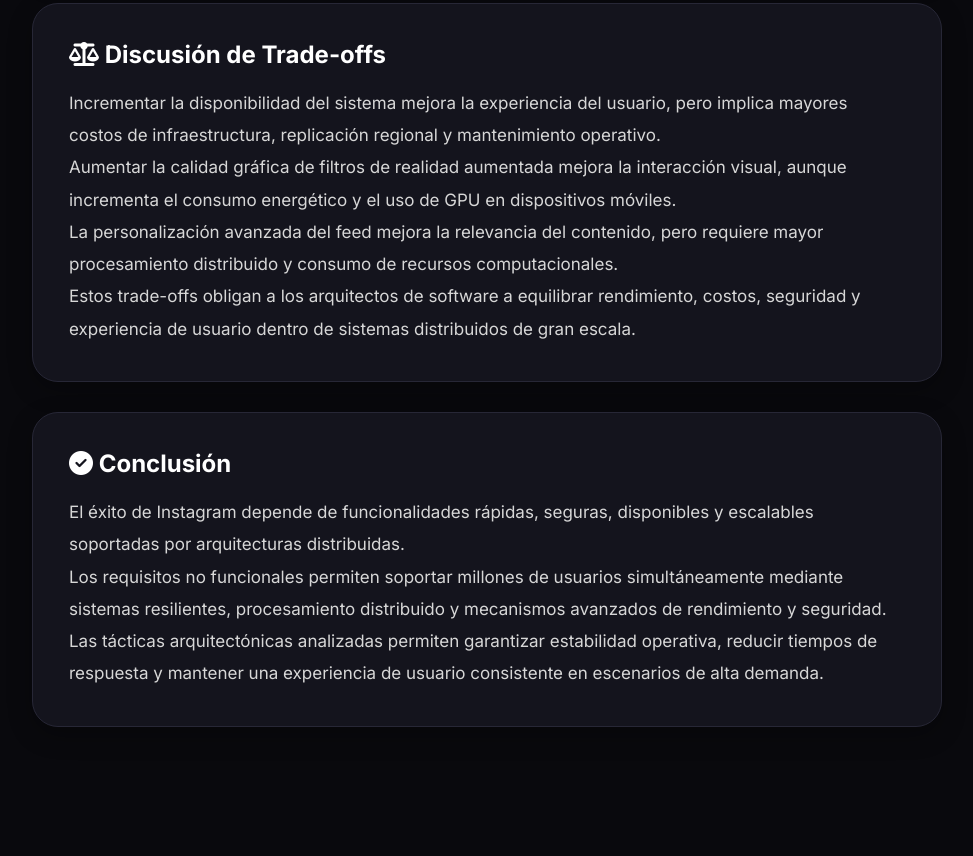
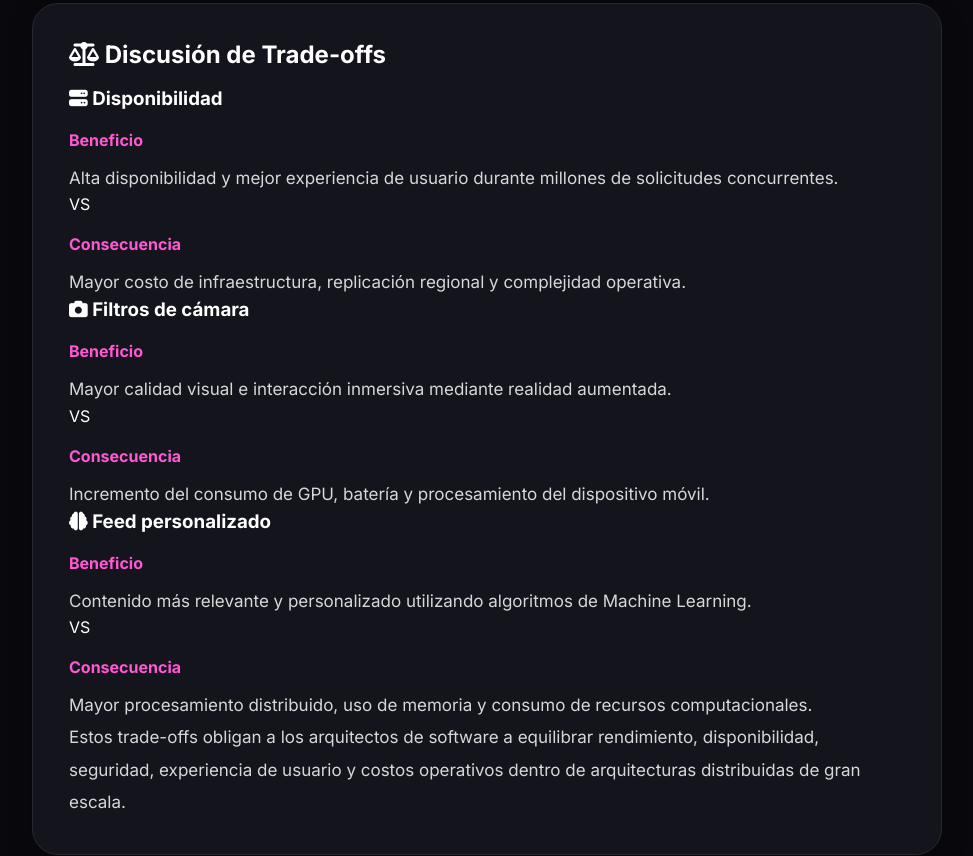
Before and after one commit to Machadojd/Instagram-RNF, a plain HTML site: page index.html in a window 1280 px wide. Shown: the part 8010-8866 px from the top of the page, without its empty margins (298-1271 px from the left). Before the commit the page ends 8807 px from the top, so only its background shows below. Drawn offline with Linux system fonts and the light colour scheme.

Commit message:
Update index.html

```diff
--- a/index.html
+++ b/index.html
@@ -816,20 +816,125 @@
 Discusión de Trade-offs
 </h2>
 
+<div class="vs-grid">
+
+<div class="vs-card">
+
+<h3>
+<i class="fa-solid fa-server"></i>
+Disponibilidad
+</h3>
+
+<div class="vs-content">
+
+<div class="vs-side positive">
+
+<h4>Beneficio</h4>
+
 <p>
-Incrementar la disponibilidad del sistema mejora la experiencia del usuario, pero implica mayores costos de infraestructura, replicación regional y mantenimiento operativo.
+Alta disponibilidad y mejor experiencia de usuario durante millones de solicitudes concurrentes.
 </p>
 
+</div>
+
+<div class="vs-center">
+VS
+</div>
+
+<div class="vs-side negative">
+
+<h4>Consecuencia</h4>
+
 <p>
-Aumentar la calidad gráfica de filtros de realidad aumentada mejora la interacción visual, aunque incrementa el consumo energético y el uso de GPU en dispositivos móviles.
+Mayor costo de infraestructura, replicación regional y complejidad operativa.
 </p>
 
+</div>
+
+</div>
+
+</div>
+
+<div class="vs-card">
+
+<h3>
+<i class="fa-solid fa-camera"></i>
+Filtros de cámara
+</h3>
+
+<div class="vs-content">
+
+<div class="vs-side positive">
+
+<h4>Beneficio</h4>
+
 <p>
-La personalización avanzada del feed mejora la relevancia del contenido, pero requiere mayor procesamiento distribuido y consumo de recursos computacionales.
+Mayor calidad visual e interacción inmersiva mediante realidad aumentada.
 </p>
 
+</div>
+
+<div class="vs-center">
+VS
+</div>
+
+<div class="vs-side negative">
+
+<h4>Consecuencia</h4>
+
 <p>
-Estos trade-offs obligan a los arquitectos de software a equilibrar rendimiento, costos, seguridad y experiencia de usuario dentro de sistemas distribuidos de gran escala.
+Incremento del consumo de GPU, batería y procesamiento del dispositivo móvil.
+</p>
+
+</div>
+
+</div>
+
+</div>
+
+<div class="vs-card">
+
+<h3>
+<i class="fa-solid fa-brain"></i>
+Feed personalizado
+</h3>
+
+<div class="vs-content">
+
+<div class="vs-side positive">
+
+<h4>Beneficio</h4>
+
+<p>
+Contenido más relevante y personalizado utilizando algoritmos de Machine Learning.
+</p>
+
+</div>
+
+<div class="vs-center">
+VS
+</div>
+
+<div class="vs-side negative">
+
+<h4>Consecuencia</h4>
+
+<p>
+Mayor procesamiento distribuido, uso de memoria y consumo de recursos computacionales.
+</p>
+
+</div>
+
+</div>
+
+</div>
+
+</div>
+
+<p class="tradeoff-conclusion">
+
+Estos trade-offs obligan a los arquitectos de software a equilibrar rendimiento, disponibilidad, seguridad, experiencia de usuario y costos operativos dentro de arquitecturas distribuidas de gran escala.
+
 </p>
 
 </section>
```
